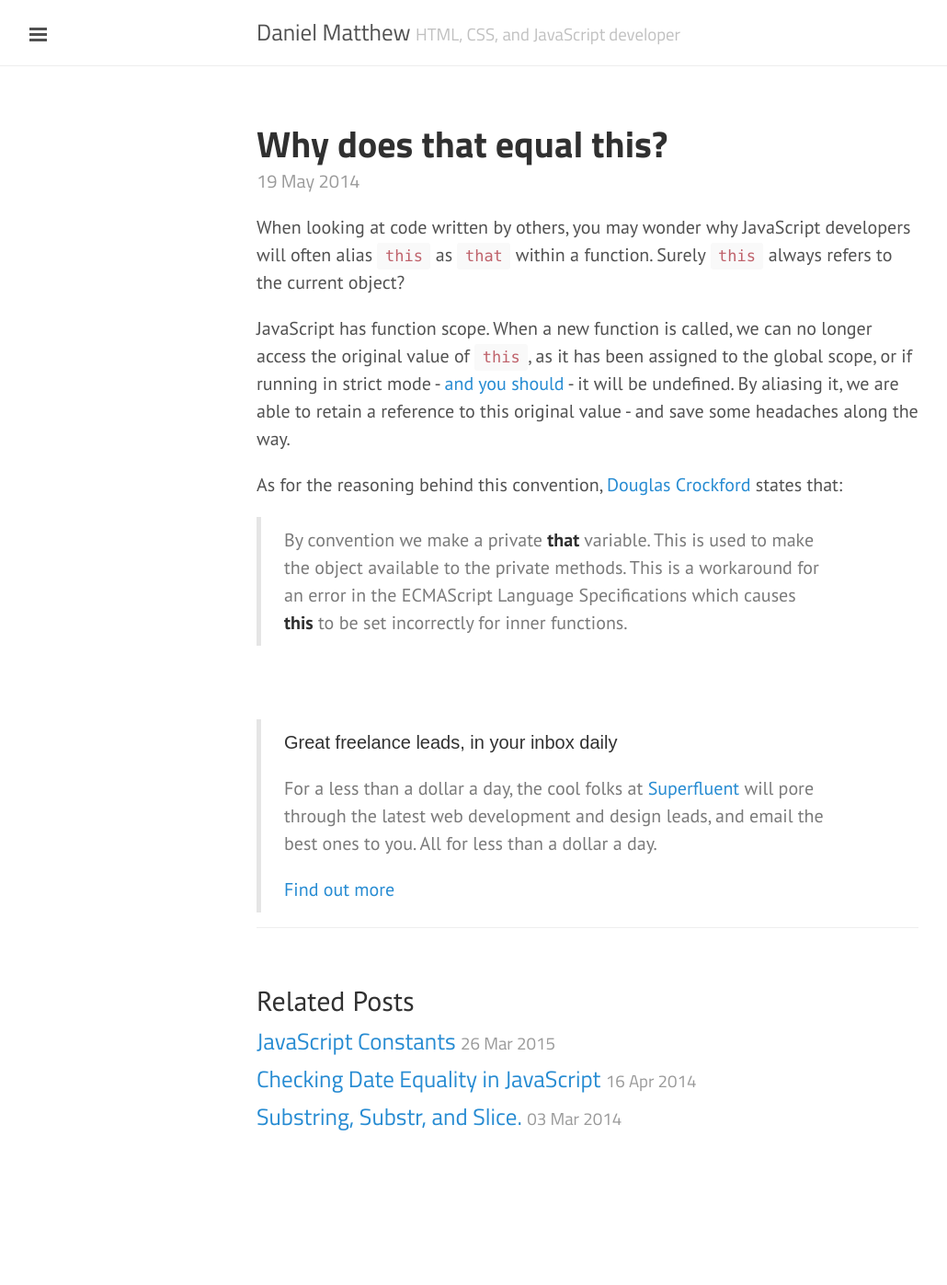
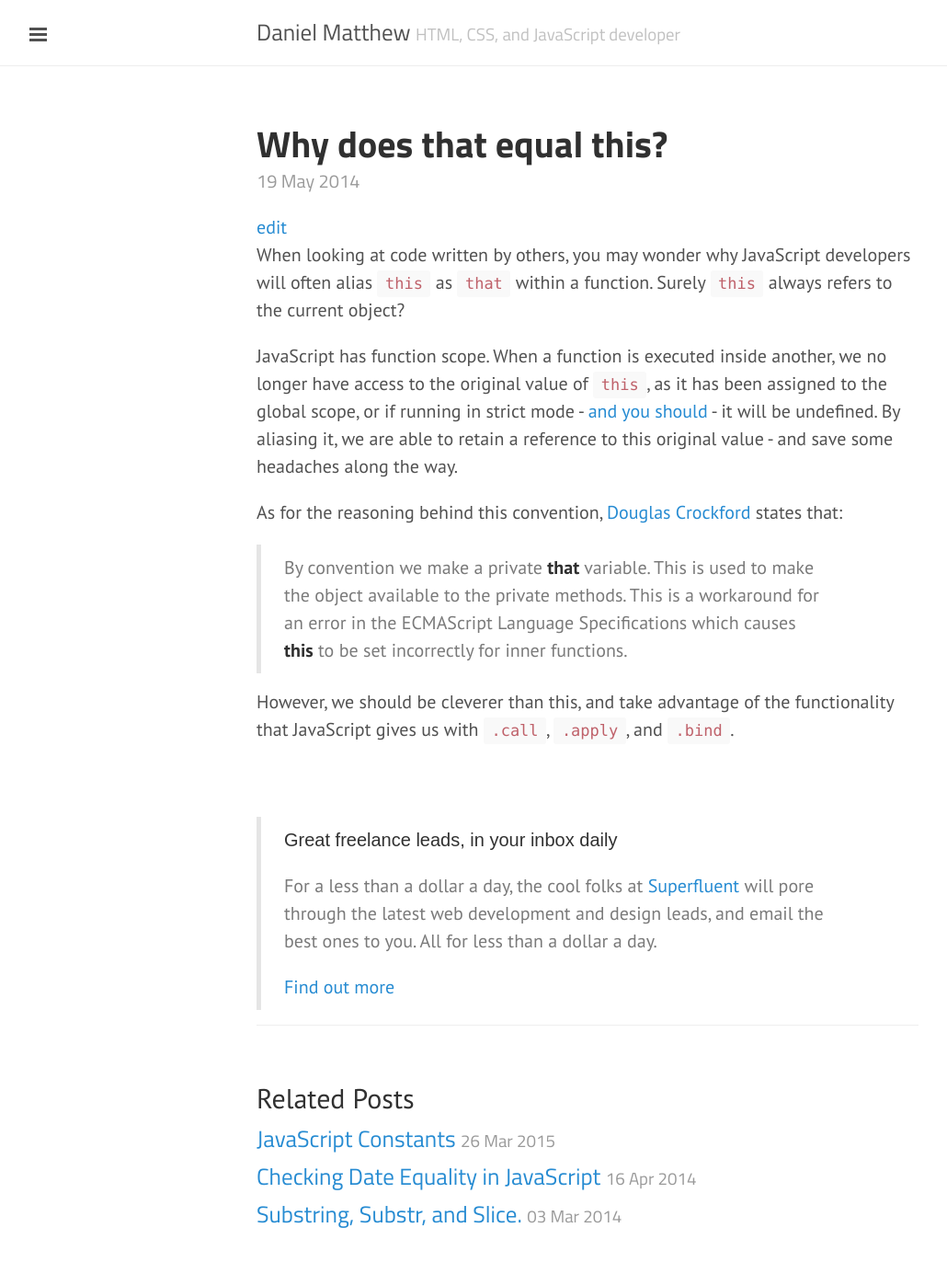
Before and after one commit to danielmatthew/website, a Jekyll site: the page built from _posts/2014-05-19-that-equals-this.md, in a window 1280 px wide. Shown: the whole page at 92% size, without its empty margins (1-1031 px from the left). Built offline with Jekyll 4.4.1, drawn with Linux system fonts in a browser that asks for light colours; before the commit the page ends 1291 px from its top, so only the background shows below that.

Commit message:
Added edit link

```diff
--- a/_config.yml
+++ b/_config.yml
@@ -20,7 +20,11 @@
 paginate:         10
 
 # Custom vars
-version:          1.0.0
+version:          1.1.0
+
+# Github repositories
+github_user: danielmatthew
+github_repo_url: https://github.com/danielmatthew/danielmatthew.github.io
 
 github:
   url:           https://github.com/danielmatthew
--- a/_layouts/post.html
+++ b/_layouts/post.html
@@ -5,6 +5,13 @@
 <div class="post">
   <h1 class="post-title">{{ page.title }}</h1>
   <span class="post-date">{{ page.date | date_to_string }}</span>
+  {% if post.url %}
+  {% assign path = post.path %}
+{% else %}
+  {% assign path = page.path %}
+{% endif %}
+
+<a href="{{ site.github_repo_url }}edit/gh-pages/{{ path }}">edit</a>
   {{ content }}
 </div>
 
--- a/_posts/2014-05-19-that-equals-this.md
+++ b/_posts/2014-05-19-that-equals-this.md
@@ -5,9 +5,11 @@
 
 When looking at code written by others, you may wonder why JavaScript developers will often alias `this` as `that` within a function. Surely `this` always refers to the current object?
 
-JavaScript has function scope. When a new function is called, we can no longer access the original value of `this`, as it has been assigned to the global scope, or if running in strict mode - [and you should](http://www.nczonline.net/blog/2012/03/13/its-time-to-start-using-javascript-strict-mode/) - it will be undefined.
+JavaScript has function scope. When a function is executed inside another, we no longer have access to the original value of `this`, as it has been assigned to the global scope, or if running in strict mode - [and you should](http://www.nczonline.net/blog/2012/03/13/its-time-to-start-using-javascript-strict-mode/) - it will be undefined.
 By aliasing it, we are able to retain a reference to this original value - and save some headaches along the way.
 
 As for the reasoning behind this convention, [Douglas Crockford](http://www.crockford.com/javascript/private.html) states that:
 
 > By convention we make a private **that** variable. This is used to make the object available to the private methods. This is a workaround for an error in the ECMAScript Language Specifications which causes **this** to be set incorrectly for inner functions.
+
+However, we should be cleverer than this, and take advantage of the functionality that JavaScript gives us with `.call`, `.apply`, and `.bind`.
```
Also changed, not shown: about.md (+10 -0 lines).
